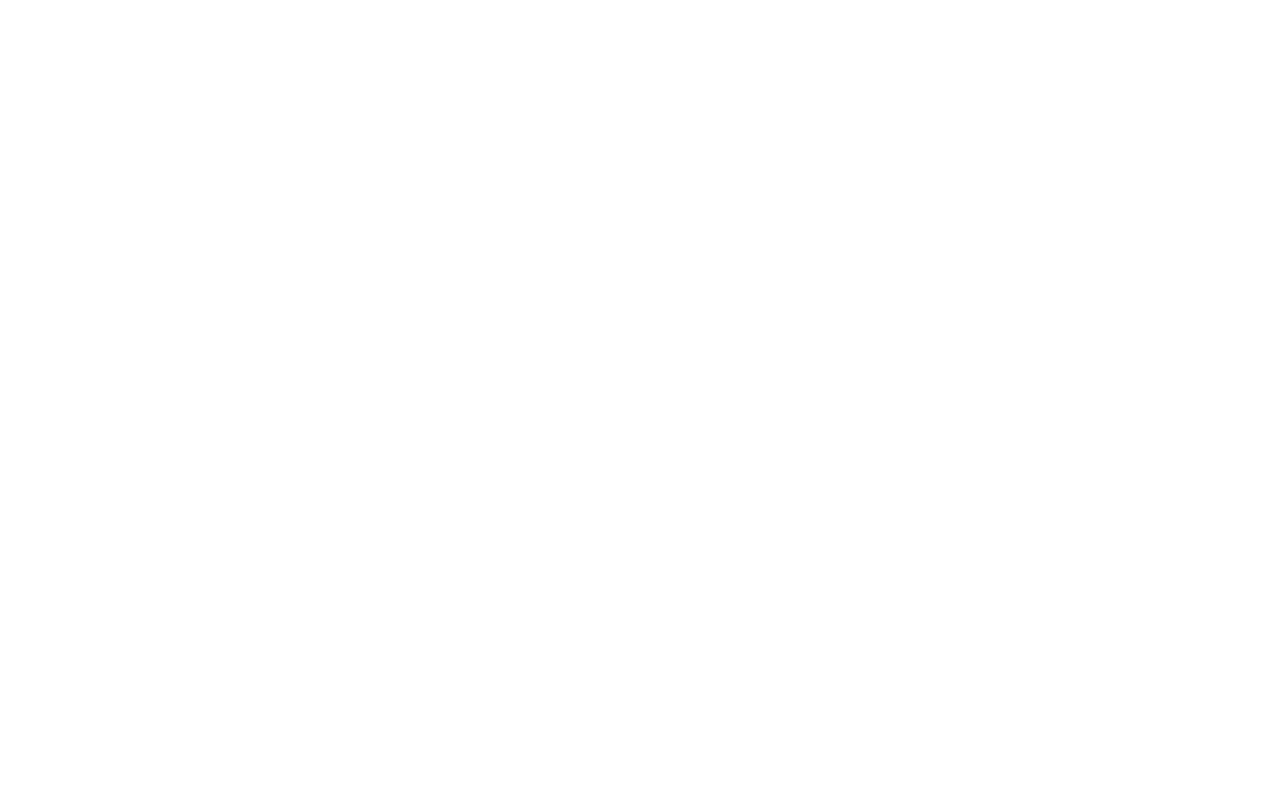
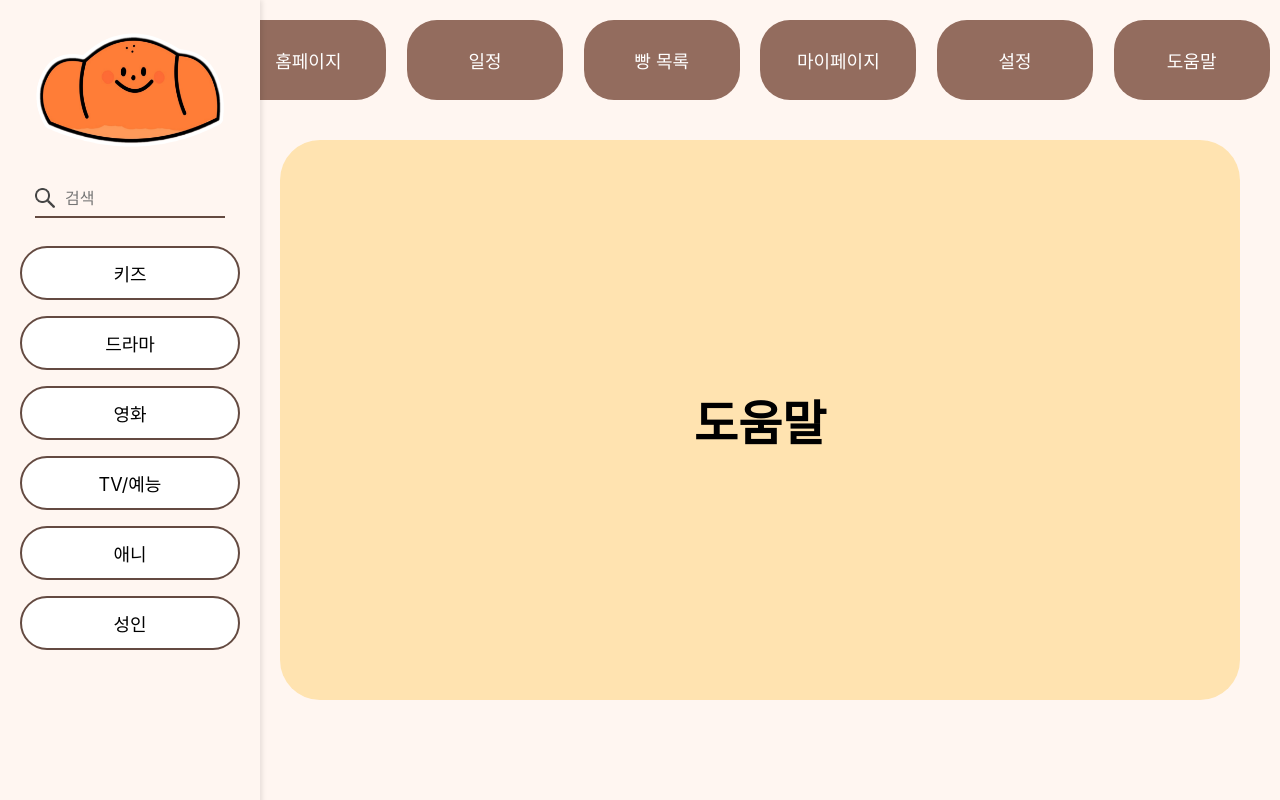
Before and after one commit to BBanggoood/FrontEnd, a React (Create React App) app in the folder bbanggood/: page /help in a window 1280 px wide. Before the commit this address had no page. Built offline with nearby package versions, Linux system fonts and the light colour scheme.

Commit message:
[태헌] 설정, 도움말 페이지 구현

```diff
--- a/bbanggood/src/App.js
+++ b/bbanggood/src/App.js
@@ -10,6 +10,8 @@ import MainPage from './Components/MainPage';
 import BreadListPage from './Components/BreadListPage'; // 빵 목록 페이지 import
 import Layout from './Components/Layout';
 import MyPage from './Components/MyPage'; // 마이페이지 import
+import Settings from './Components/Settings';
+import Help from './Components/Help';
 import './App.css';
 
 function App() {
@@ -26,6 +28,8 @@ function App() {
                     <Route path="/mainpage" element={<MainPage />} />
                     <Route path="/bread-list" element={<BreadListPage />} /> {/* 빵 목록 페이지 경로 추가 */}
                     <Route path="/mypage" element={<MyPage />} />
+                    <Route path="settings" element={<Settings />} />
+                    <Route path="help" element={<Help />} />
                 </Route>
             </Routes>
         </Router>
--- /dev/null
+++ b/bbanggood/src/CSS/Help.css
@@ -0,0 +1,28 @@
+.help-page {
+    max-height: 600px;
+    padding: 20px;
+    background-color: #FFF6F1;
+    height: calc(100vh - 80px);
+    display: flex;
+    align-items: center;
+    justify-content: center;
+}
+
+.help-page-container {
+    width: 1050px; /* 너비 조정 */
+    height: 500px;
+    background: #FFE3B0;
+    border-radius: 40px;
+    padding: 30px; /* 패딩 조정 */
+    display: flex;
+    flex-direction: column;
+    align-items: center;
+    justify-content: center; /* 콘텐츠를 중앙에 위치하게 함 */
+}
+
+.help-page h1 {
+    font-family: 'Inter', sans-serif;
+    font-size: 48px;
+    color: #000;
+    text-align: center; /* 텍스트 중앙 정렬 */
+}
--- /dev/null
+++ b/bbanggood/src/CSS/Settings.css
@@ -0,0 +1,28 @@
+.settings-page {
+    max-height: 600px;
+    padding: 20px;
+    background-color: #FFF6F1;
+    height: calc(100vh - 80px);
+    display: flex;
+    align-items: center;
+    justify-content: center;
+}
+
+.settings-page-container {
+    width: 1050px; /* 너비 조정 */
+    height: 500px;
+    background: #FFE3B0;
+    border-radius: 40px;
+    padding: 30px; /* 패딩 조정 */
+    display: flex;
+    flex-direction: column;
+    align-items: center;
+    justify-content: center; /* 콘텐츠를 중앙에 위치하게 함 */
+}
+
+.settings-page h1 {
+    font-family: 'Inter', sans-serif;
+    font-size: 48px;
+    color: #000;
+    text-align: center; /* 텍스트 중앙 정렬 */
+}
--- /dev/null
+++ b/bbanggood/src/Components/Help.js
@@ -0,0 +1,15 @@
+// src/Components/Help.js
+import React from 'react';
+import '../CSS/Help.css';
+
+const Help = () => {
+    return (
+        <div className="help-page">
+            <div className="help-page-container">
+                <h1>도움말</h1>
+            </div>
+        </div>
+    );
+};
+
+export default Help;
--- a/bbanggood/src/Components/Layout.js
+++ b/bbanggood/src/Components/Layout.js
@@ -1,3 +1,4 @@
+// src/Components/Layout.js
 import React from 'react';
 import { Link, Outlet } from 'react-router-dom';
 import '../CSS/Layout.css';
@@ -7,9 +8,7 @@ const Layout = () => {
     return (
         <div className="layout">
             <div className="layout-sidebar">
-                <Link to="/mainpage">
-                    <img src={logo} alt="Logo" className="layout-logo" />
-                </Link>
+                <img src={logo} alt="Logo" className="layout-logo" />
                 <input type="text" placeholder="검색" className="layout-search" />
                 <div className="layout-menu">
                     <Link to="/kids">키즈</Link>
--- /dev/null
+++ b/bbanggood/src/Components/Settings.js
@@ -0,0 +1,15 @@
+// src/Components/Settings.js
+import React from 'react';
+import '../CSS/Settings.css';
+
+const Settings = () => {
+    return (
+        <div className="settings-page">
+            <div className="settings-page-container">
+                <h1>설정</h1>
+            </div>
+        </div>
+    );
+};
+
+export default Settings;
```
